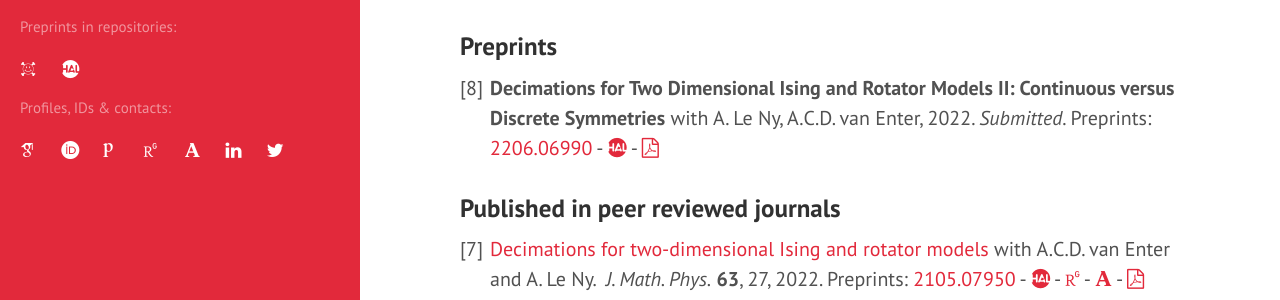
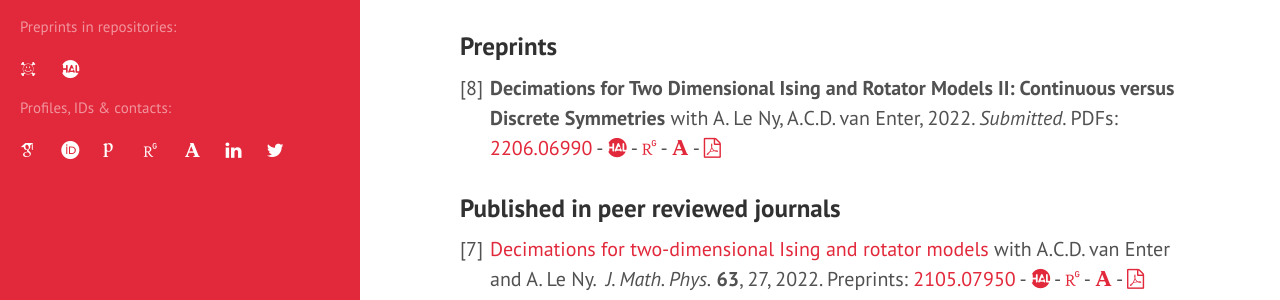
Before and after one commit to matteodachille/matteodachille.github.io, a Jekyll site: the page built from publications.md, in a window 1280 px wide and 900 px high. Shown: the part 440-740 px from the top of the window. Built offline with Jekyll 4.4.1, drawn with Linux system fonts in a browser that asks for light colours; nearby versions of some CDN libraries; some web fonts are replaced; formulas are drawn with MathJax 3.

Commit message:
Fixed typos and added links to papers

```diff
--- a/_data/pubs.yml
+++ b/_data/pubs.yml
@@ -33,6 +33,8 @@
   arxivcode: "2206.06990"
   year: 2022
   pdf: "assets/DecRGSpinFlopV27.pdf"
+  rg: 361300849
+  academia: 81601957
 
 - title: The Euclidean random assignment problem at non-integer Hausdorff dimension  \( d_H \in (1,2) \)
   authors: A. Sportiello
@@ -74,6 +76,7 @@
   halurl: "https://hal.archives-ouvertes.fr/hal-03226422"
   arxivcode: "2105.05767"
   year: 2022
+  doi: "http://math-mprf.org/journal/articles/id1640/"
   submitted: False
   journal : "Markov Process. Relat. Fields"
   pdf: "assets/MajoritiesOnTrees-MDAchille-ALeNy-Revised-2022-Final.pdf"
--- a/publications.md
+++ b/publications.md
@@ -37,7 +37,7 @@ order: 3
   {% endif %}-->
 {% for pub in list_prep %}
   <dd style="margin-left: 30px;"><p style='margin-left: -30px !important;
-  position: absolute;'>[{{ count }}]</p> <b>{{ pub.title }}</b> with {{ pub.authors }}, {{ pub.year }}{% if pub.submitted %}. <i>Submitted</i>{% endif %}. Preprints: <a href="{{ pub.arxivurl }}" target="_blank">{{ pub.arxivcode }}</a>{% if pub.halurl %} - <a href="{{ pub.halurl }}" target="_blank"><i class="ai ai-hal ai-align-center-1x"></i></a>{% endif %}{% if pub.rg %} - <a href="https://www.researchgate.net/publication/{{ pub.rg }}" target="_blank"><i class="ai ai-researchgate ai-align-center-1x"></i></a>{% endif %}{% if pub.academia %} - <a href="https://www.academia.edu/{{ pub.academia }}" target="_blank"><i class="ai ai-academia ai-align-center-1x"></i></a>{% endif %} - <a href="{{  site.baseurl }}{{ pub.pdf }}" target="_blank"><i class="fa fa-file-pdf-o" aria-hidden="true"></i></a> {% if pub.accepted %}(<i>accepted for publication on {{ pub.accjourn }}</i>){% endif %}</dd>
+  position: absolute;'>[{{ count }}]</p> <b>{{ pub.title }}</b> with {{ pub.authors }}, {{ pub.year }}{% if pub.submitted %}. <i>Submitted</i>{% endif %}. PDFs: <a href="{{ pub.arxivurl }}" target="_blank">{{ pub.arxivcode }}</a>{% if pub.halurl %} - <a href="{{ pub.halurl }}" target="_blank"><i class="ai ai-hal ai-align-center-1x"></i></a>{% endif %}{% if pub.rg %} - <a href="https://www.researchgate.net/publication/{{ pub.rg }}" target="_blank"><i class="ai ai-researchgate ai-align-center-1x"></i></a>{% endif %}{% if pub.academia %} - <a href="https://www.academia.edu/{{ pub.academia }}" target="_blank"><i class="ai ai-academia ai-align-center-1x"></i></a>{% endif %} - <a href="{{  site.baseurl }}{{ pub.pdf }}" target="_blank"><i class="fa fa-file-pdf-o" aria-hidden="true"></i></a> {% if pub.accepted %}(<i>accepted for publication on {{ pub.accjourn }}</i>){% endif %}</dd>
 {% assign count = count | plus: -1 %}
 {% endfor %}
 </dl>
```
